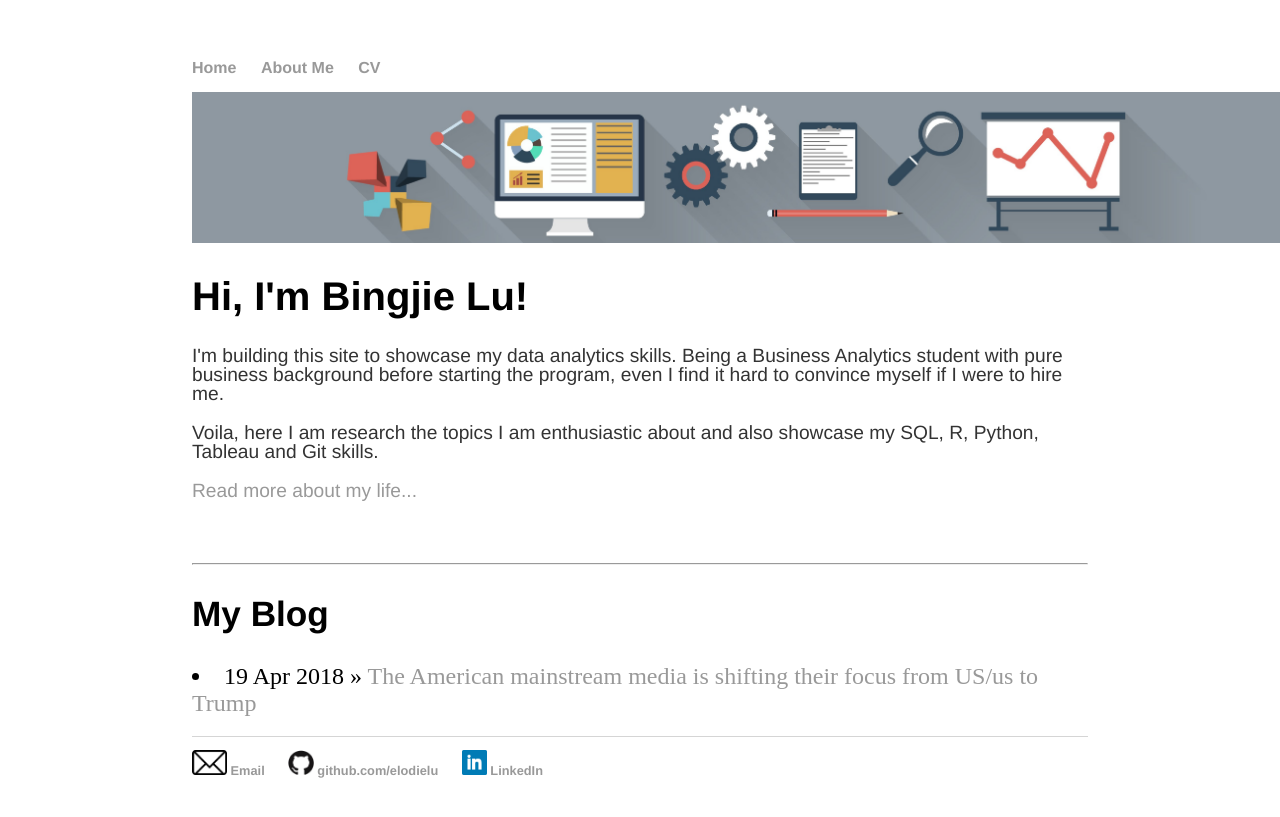
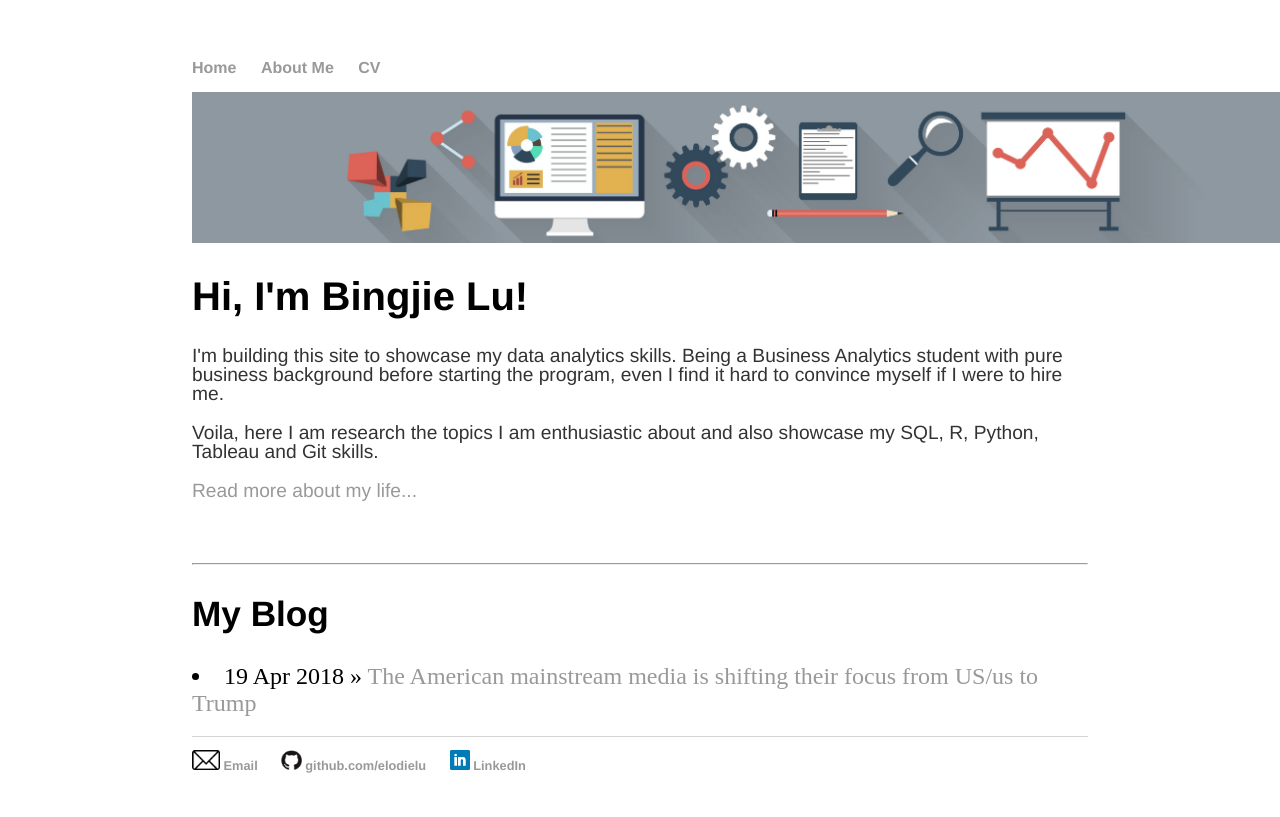
Before and after one commit to elodielu/elodielu.github.io, a Jekyll site: the page built from index.html, in a window 1280 px wide. Shown: the top 817 px of the page. Built offline with Jekyll 4.4.1, drawn with Linux system fonts in a browser that asks for light colours.

Commit message:
Update default.html

```diff
--- a/_layouts/default.html
+++ b/_layouts/default.html
@@ -24,11 +24,11 @@
 
   <footer>
    <ul>
-   <img src="/picture/email.jpg" height="25">
+   <img src="/picture/email.jpg" height="20">
    <li><a href="mailto:lu000024@umn.edu">Email</a></li>
-   <img src="/picture/GitHub.jpg" height="25">
+   <img src="/picture/GitHub.jpg" height="20">
    <li><a href="https://github.com/elodielu">github.com/elodielu</a></li>
-   <img src="/picture/linkedin.png" height="25">
+   <img src="/picture/linkedin.png" height="20">
    <li><a href="https://www.linkedin.com/in/bingjie-lu/">LinkedIn</a></li>
    </ul>
   </footer>
```
